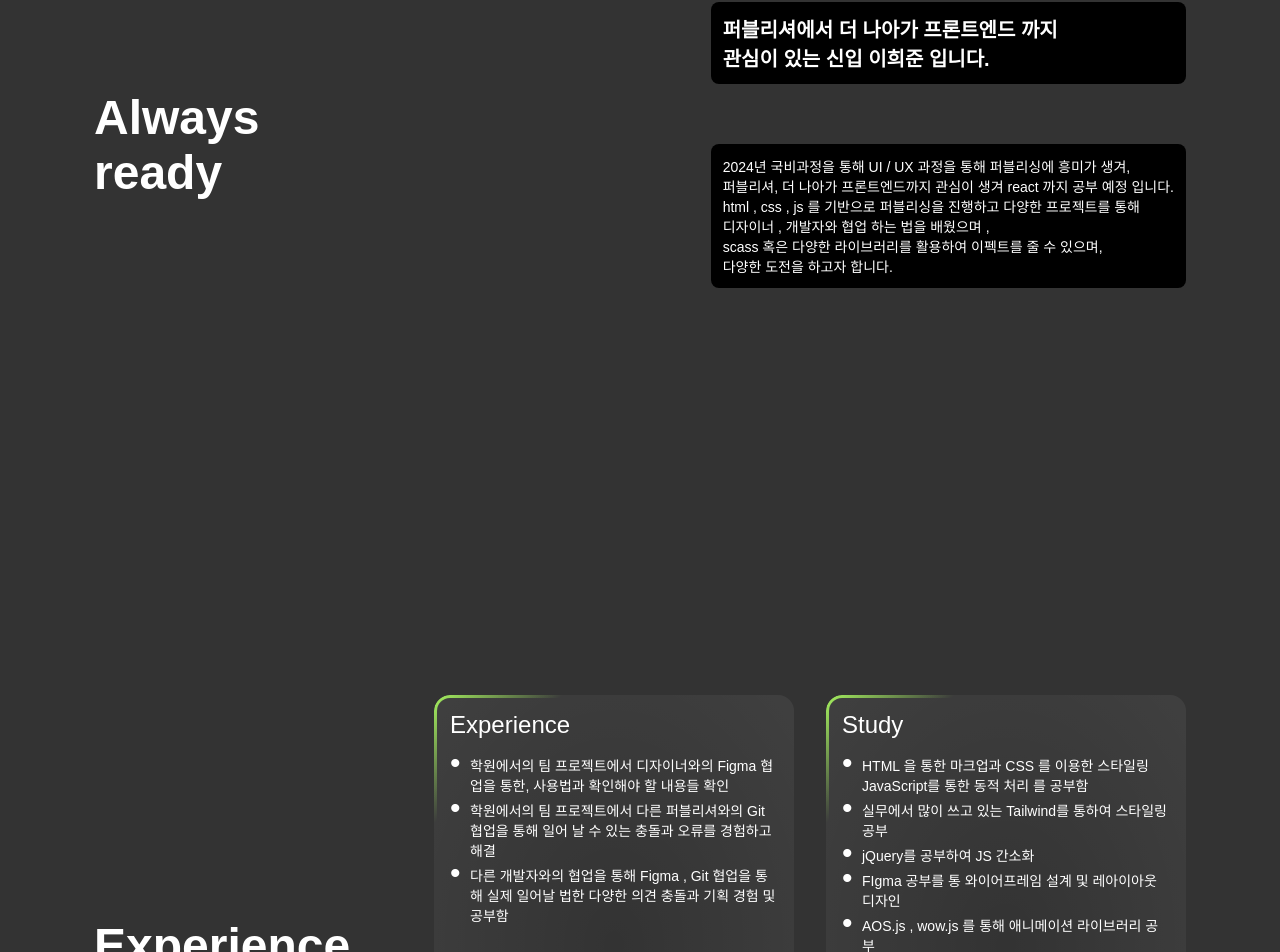
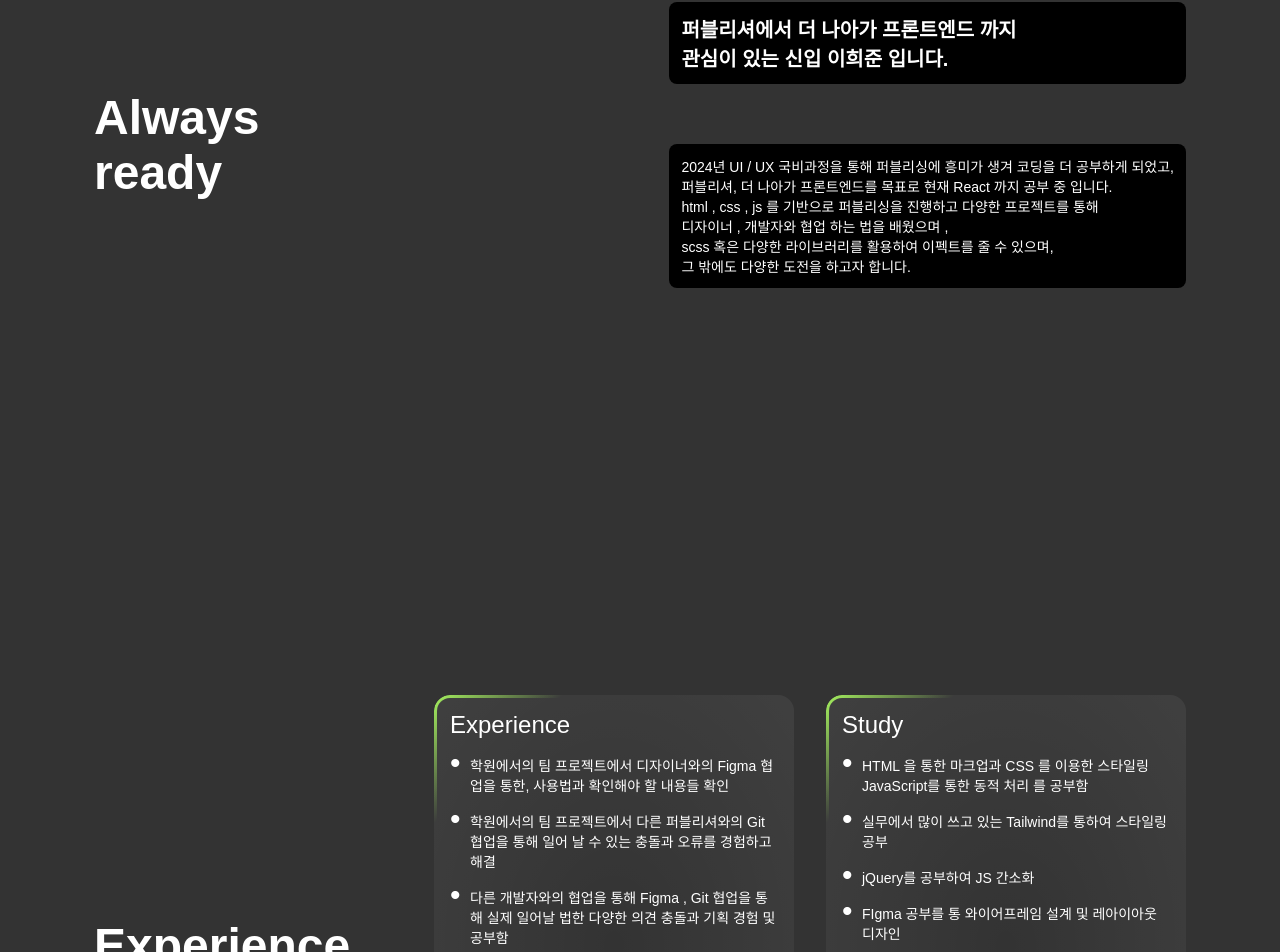
Before and after one commit to chobouser77/Process2024, a React (Create React App) app in the folder my-react-app/: page / in a window 1280 px wide. Shown: the part 255-1207 px from the top of the page. Built offline with nearby package versions, Linux system fonts and the light colour scheme; a web font is replaced by a local one.

Commit message:
약간 수정 / s1 , 라이트 배경

```diff
--- a/my-react-app/src/Section.scss
+++ b/my-react-app/src/Section.scss
@@ -120,7 +120,7 @@
                 font-weight: 300;
                 font-size: 18px;
                 padding-left: 20px;
-                gap: 5px;
+                gap: 16px;
                 display: flex;
                 flex-direction: column;
                 li {
--- a/my-react-app/src/Section1.js
+++ b/my-react-app/src/Section1.js
@@ -3,8 +3,6 @@ import "./index.scss";
 import "./Section.scss";
 
 const Section1 = () => {
-
-
     return (
         <div className="section0 section1">
             <p className="big-font yoso">
@@ -18,14 +16,14 @@ const Section1 = () => {
                 </div>
                 <div className="s1-r s1-r2">
                     <p>
-                        2024년 국비과정을 통해 UI / UX 과정을 통해 퍼블리싱에 흥미가 생겨,<br/>
-                        퍼블리셔, 더 나아가 프론트엔드까지 관심이 생겨 react 까지 공부 예정 입니다.
+                        2024년 UI / UX 국비과정을 통해 퍼블리싱에 흥미가 생겨 코딩을 더 공부하게 되었고,<br/>
+                        퍼블리셔, 더 나아가 프론트엔드를 목표로 현재 React 까지 공부 중 입니다.
                     </p>
                     <p>
                         html , css , js 를 기반으로 퍼블리싱을 진행하고 다양한 프로젝트를 통해<br/>
                         디자이너 , 개발자와 협업 하는 법을 배웠으며 ,<br/>
-                        scass 혹은 다양한 라이브러리를 활용하여 이펙트를 줄 수 있으며,<br/>
-                        다양한 도전을 하고자 합니다.
+                        scss 혹은 다양한 라이브러리를 활용하여 이펙트를 줄 수 있으며,<br/>
+                        그 밖에도 다양한 도전을 하고자 합니다.
                     </p>
                 </div>
             </div>
--- a/my-react-app/src/index.scss
+++ b/my-react-app/src/index.scss
@@ -6,7 +6,7 @@ $dark-mode: (
 );
 
 $light-mode: (
-  background-color: #f5f5dc,
+  background-color: #f5f5fc,
   color: #000000
 );
 
```
